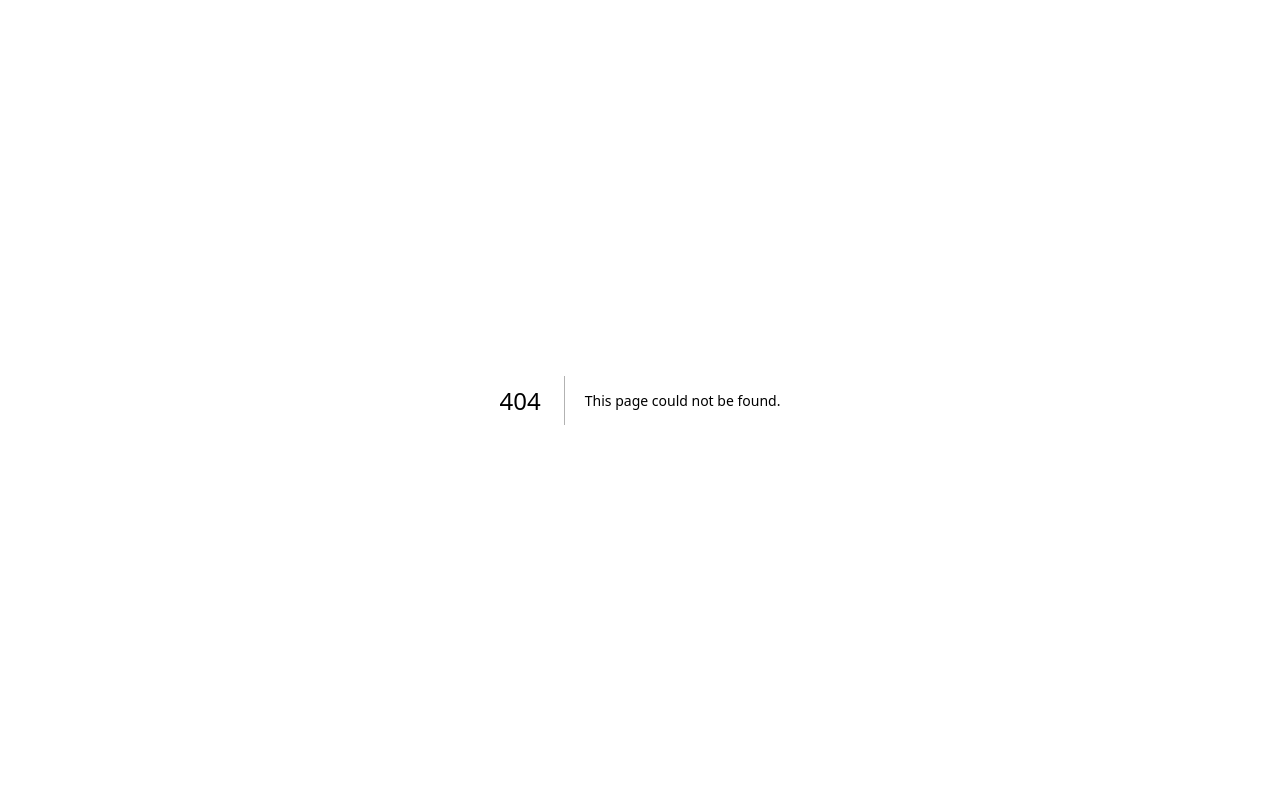
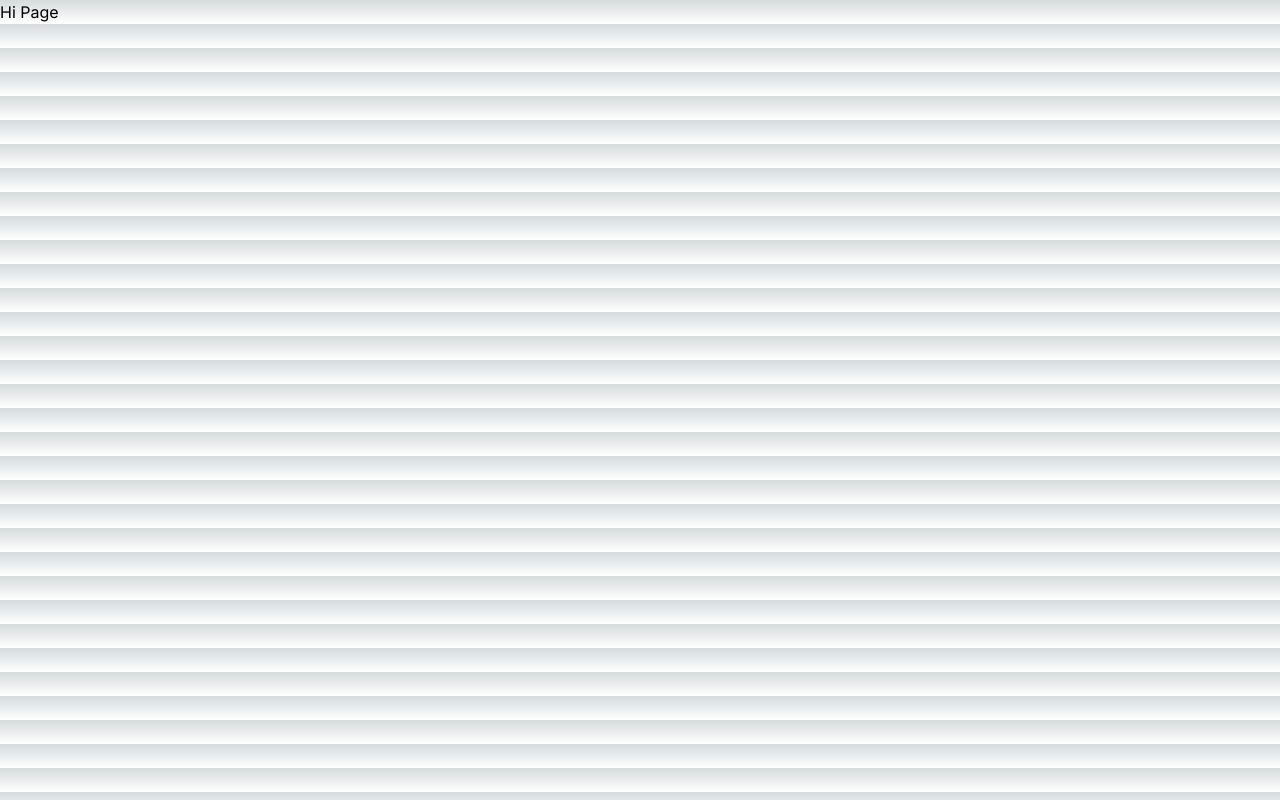
Before and after one commit to adesai1000/easy-sell, a Next.js app: page /products in a window 1280 px wide. Before the commit this address had no page. Built offline with nearby package versions, Linux system fonts and the light colour scheme.

Commit message:
Create page.tsx

```diff
--- /dev/null
+++ b/app/products/page.tsx
@@ -0,0 +1,7 @@
+import React from 'react'
+
+export default function Page() {
+  return (
+    <div>Hi Page</div>
+  )
+}
```
